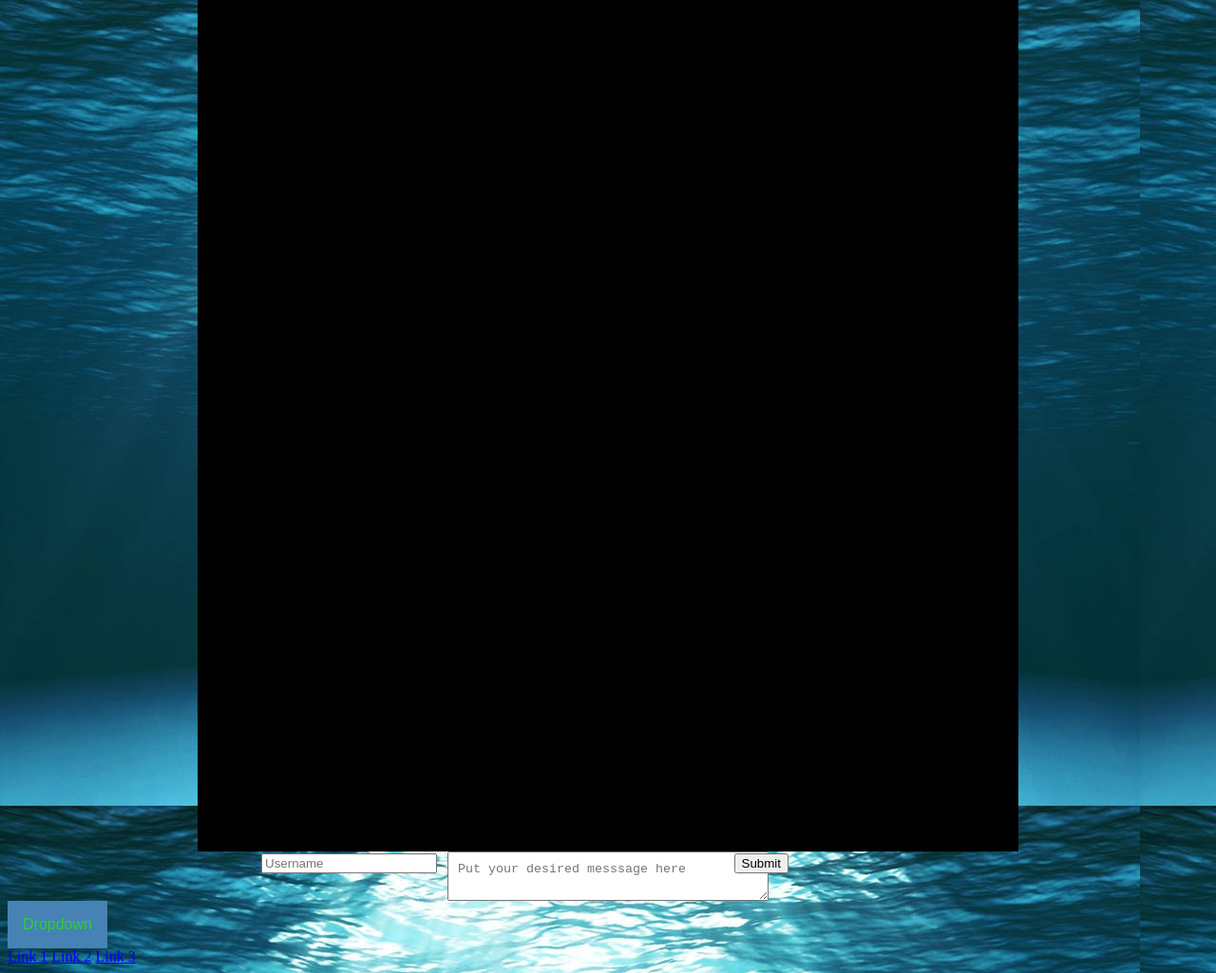
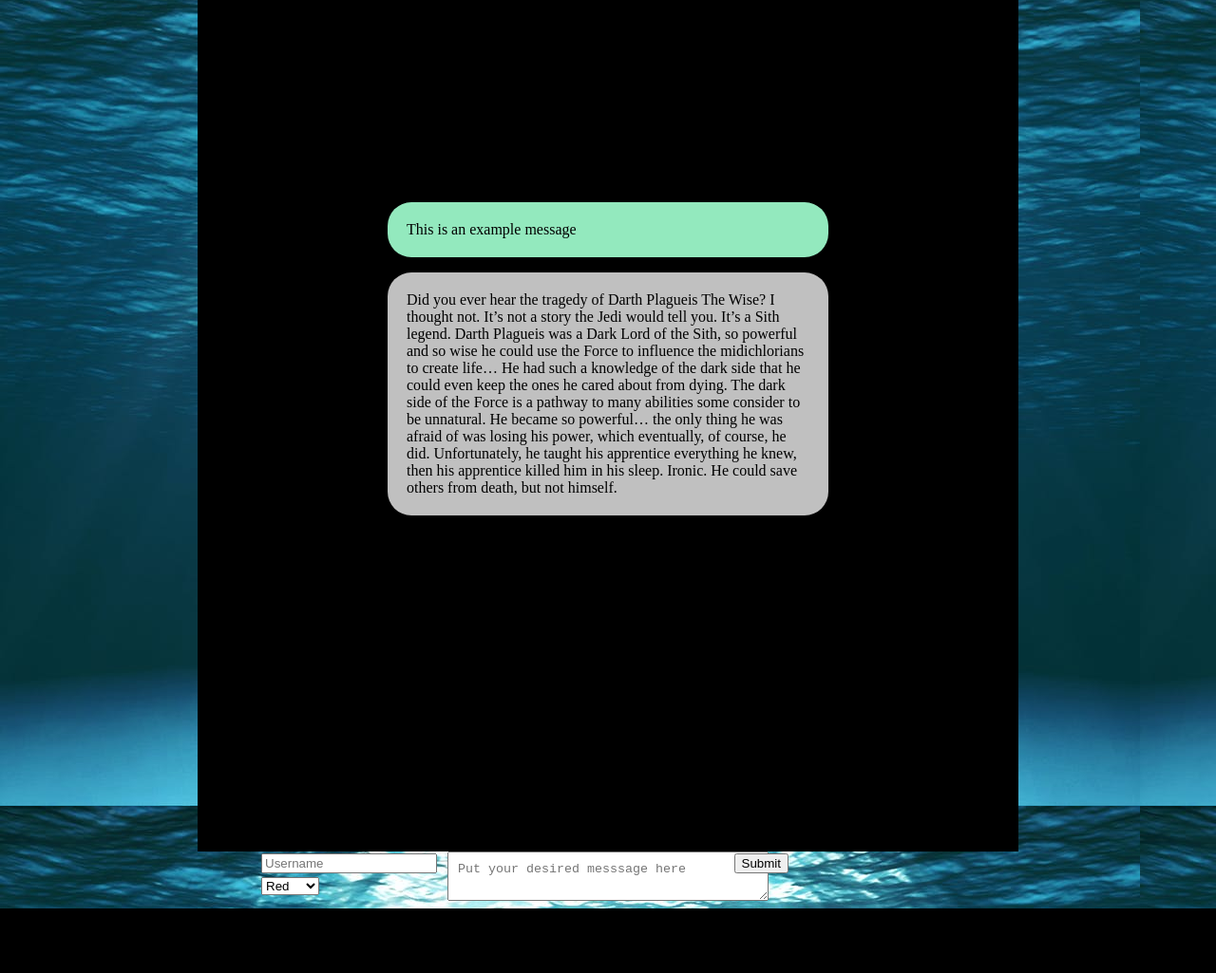
Before and after one commit to OzpodAJ/Phase-1-Project, a plain HTML site: page index.html in a window 1280 px wide. Shown: the part 51-1076 px from the top of the page at 95% size. After the commit the page ends 1008 px from the top, so only its background shows below. Drawn offline with Linux system fonts and the light colour scheme.

Commit message:
another update

```diff
--- a/index.html
+++ b/index.html
@@ -8,18 +8,17 @@
         <script src="index.js"></script>
         <h1>Welcome to the Ozpod</h1>
         <div id="messages">
-            <p class="message">This is an example image</p>
+            <p class="messageRight">This is an example message</p>
+            <p class="messageLeft">Did you ever hear the tragedy of Darth Plagueis The Wise? I thought not. It’s not a story the Jedi would tell you. It’s a Sith legend. Darth Plagueis was a Dark Lord of the Sith, so powerful and so wise he could use the Force to influence the midichlorians to create life… He had such a knowledge of the dark side that he could even keep the ones he cared about from dying. The dark side of the Force is a pathway to many abilities some consider to be unnatural. He became so powerful… the only thing he was afraid of was losing his power, which eventually, of course, he did. Unfortunately, he taught his apprentice everything he knew, then his apprentice killed him in his sleep. Ironic. He could save others from death, but not himself.</p>
         </div>
-        <textarea name = 'message' placeholder="Put your desired messsage here"></textarea>
-        <input type = 'submit' name = 'submit' id="enter">
+        <textarea name = 'message' placeholder="Put your desired messsage here" id="textarea"></textarea>
+        <button type="submit" id="enter">Submit</button>
         <input type="text=" name='text' placeholder="Username" id="Username">
-        <div class="dropdown">
-            <button onclick="function()" class="drpdwn">Dropdown</button>
-            <div id="cDropdown" class="color-dropdown">
-                <a href="#">Link 1</a>
-                <a href="#">Link 2</a>
-                <a href="#">Link 3</a>
-            </div>
-        </div>
+        <select id="color-picker">
+            <option value="red" id="red">Red</option>
+            <option value="blue" id="blue">Blue</option>
+            <option value="green" id="green">Green</option>
+            <option value="purple" id="purple">Purple</option>
+        </select>
     </body>
 </html>
--- a/index.js
+++ b/index.js
@@ -1,5 +1,10 @@
-const button = document.getElementById('enter');
-function clickButton(){
-    console.log('I was clicked')
-};
-button.addEventListener('click', clickButton);
+window.addEventListener('load', (event) => {
+    let alpha = document.getElementById('enter');
+    let bravo = document.getElementById('textarea')
+    let charlie = document.getElementById('Username')
+    let delta = document.getElementById('color-picker')
+    console.log(alpha, bravo,'the page has loaded')
+    alpha.addEventListener('click', () => {
+        console.log(`${charlie.value}(${delta.value}) says ${bravo.value}`)
+    })
+})
--- a/styles.css
+++ b/styles.css
@@ -20,6 +20,20 @@ h1 {
     background: black;
     overflow: scroll;
 }
+.messageRight {
+    overflow-wrap: break-word;
+    border-radius: 25px;
+    padding: 20px;
+    color: black;
+    background-color: #93E9BE;
+}
+.messageLeft {
+    overflow-wrap: break-word;
+    border-radius: 25px;
+    padding: 20px;
+    color: black;
+    background-color: #C0C0C0;
+}
 textarea {
     display: block;
     margin-left: auto;
@@ -38,18 +52,8 @@ textarea {
     right: 450px;
     top: 950px;
 }
-.drpdwn {
-    background-color: steelblue;
-    color: limegreen;
-    padding: 16px;
-    font-size: 16px;
-    border: none;
-    cursor: pointer;
+select {
+    position: absolute;
+    left: 275px;
+    top: 975px;
 }
-.drpdwn:hover, .drpdwn:focus {
-    background-color: #13265C;
-}
-.dropdown {
-    position: relative;
-    display: inline-block;
-}
```
